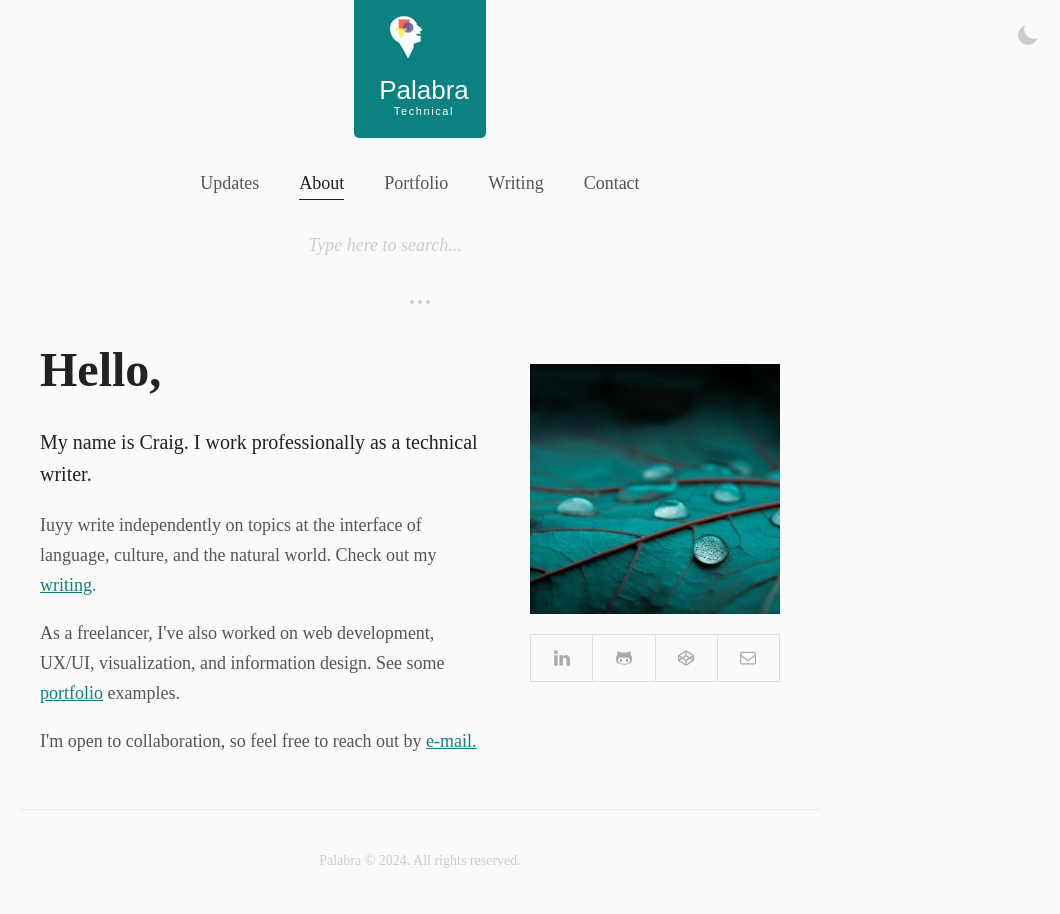
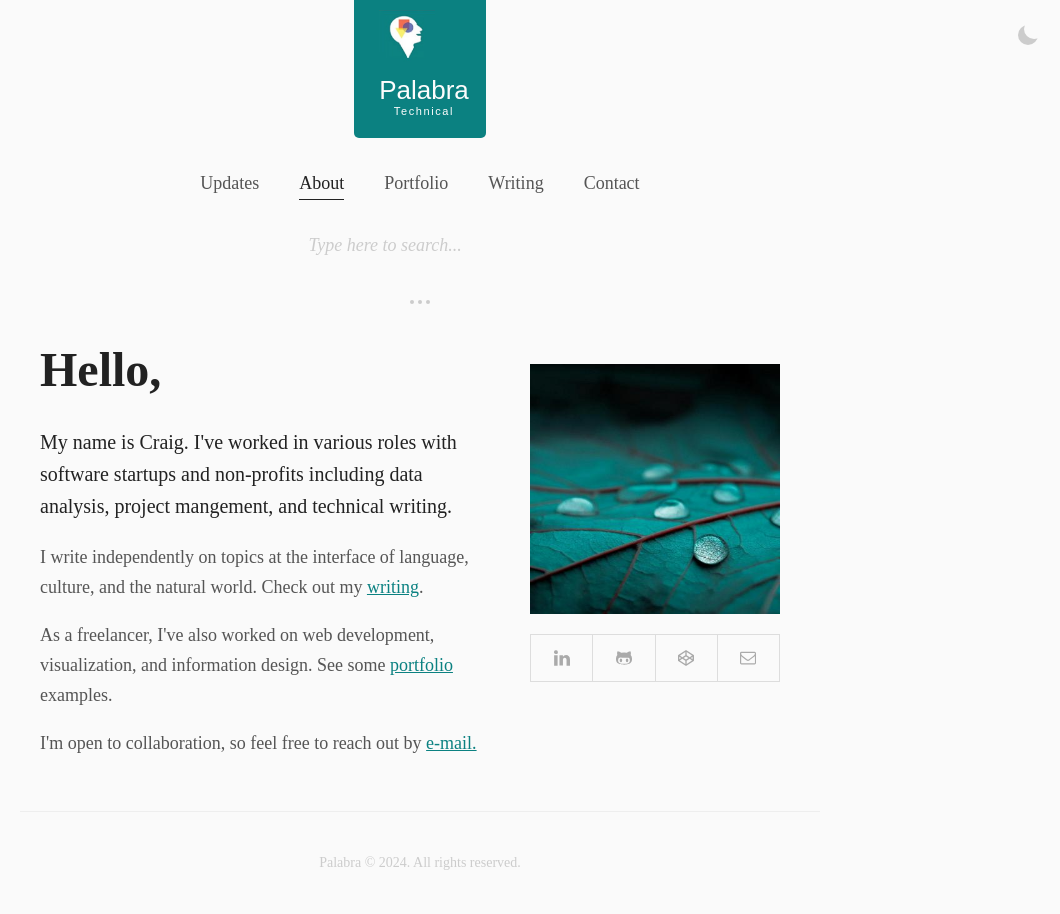
Before and after one commit to craigmateo/palabra, a Jekyll site: the page built from _pages/about.html, in a window 1280 px wide. Shown: the whole page, without its empty margins (220-1280 px from the left). Built offline with Jekyll 4.4.1, drawn with Linux system fonts in a browser that asks for light colours; some web fonts are replaced.

```diff
--- a/_pages/about.html
+++ b/_pages/about.html
@@ -18,9 +18,9 @@
     </div>
 
     <h1>Hello,</h1>
-    <p class="intro-paragraph">My name is Craig. I work professionally as a technical writer.</p>
-    <p>Iuyy write independently on topics at the interface of language, culture, and the natural world. Check out my <a href="../writing">writing</a>.</p>
-    <p>As a freelancer, I've also worked on web development, UX/UI, visualization, and information design. See some <a href="../work">portfolio</a> examples.</p>
+    <p class="intro-paragraph">My name is Craig. I've worked in various roles with software startups and non-profits including data analysis, project mangement, and technical writing.</p>
+    <p>I write independently on topics at the interface of language, culture, and the natural world. Check out my <a href="../writing">writing</a>.</p>
+    <p>As a freelancer, I've also worked on web development, visualization, and information design. See some <a href="../work">portfolio</a> examples.</p>
     <p>I'm open to collaboration, so feel free to reach out by <a href="mailto:craigfrayne@gmail.com">e-mail.</a></p>
 </section>
 
```
Also changed, not shown: _posts/2024-02-27-technical-writer-as-scapegoat.md (deleted, +0 -26 lines), _posts/_2024-02-27-technical-writer-as-scapegoat.md (added, +30 -0 lines), _projects/machine-learning-data.html (added, +24 -0 lines), _projects/project-management.html (added, +25 -0 lines), assets/demo-assets/machine-learning-data.webp (added), assets/demo-assets/machine-learning-data1.webp (added), assets/demo-assets/machine-learning-data2.webp (added), assets/demo-assets/machine-learning-data3.webp (added), assets/demo-assets/machine-learning-data4.webp (added), assets/demo-assets/project-management.webp (added), assets/demo-assets/project-management1.webp (added), assets/demo-assets/project-management2.webp (added), assets/demo-assets/project-management3.webp (added), assets/demo-assets/project-management4.webp (added), 1 more files.
